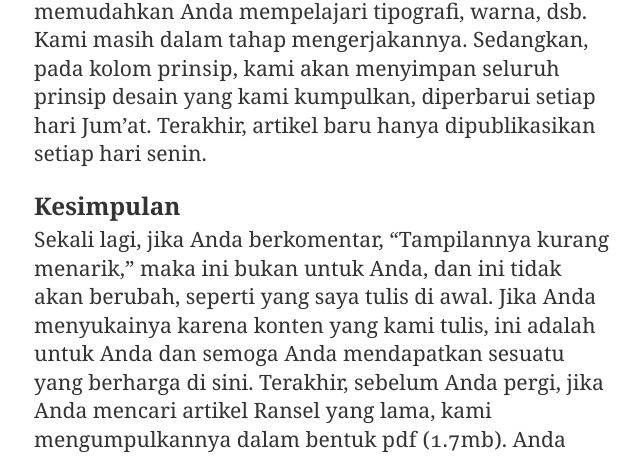
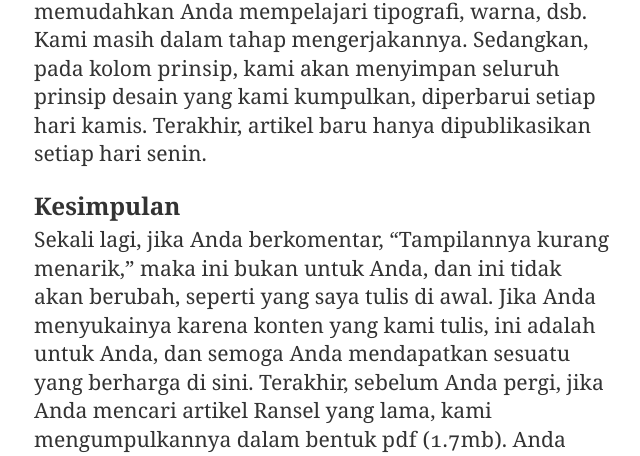
Before and after one commit to tertanda/ransel.github.io, a Jekyll site: the page built from artikel/_posts/2017-1-2-catatan-untuk-pembaca.md, in a window 1280 px wide and 900 px high, scrolled down 1509 px. Shown: the part 207-663 px from the top of the window, without its empty margins (316-956 px from the left). Built offline with Jekyll 4.4.1, drawn with Linux system fonts in a browser that asks for light colours.

Commit message:
Memperbarui / Catatan untuk Pembaca

```diff
--- a/artikel/_posts/2017-1-2-catatan-untuk-pembaca.md
+++ b/artikel/_posts/2017-1-2-catatan-untuk-pembaca.md
@@ -27,8 +27,8 @@ Saya ingin situs ini dapat dimuat secepat mungkin, bahkan dengan koneksi interne
 
 ## Pengetahuan dan Prinsip
 
-Ini adalah perpustakaan. Kami membuatnya untuk membantu Anda mempelajari dan memahami desain dengan lebih baik. Pada kolom <span class="smallcaps">BELAJAR</span>, kami ingin membuatnya seperti rak buku yang berisi konten untuk memudahkan Anda mempelajari tipografi, warna, dsb. Kami masih dalam tahap mengerjakannya. Sedangkan, pada kolom <span class="smallcaps">PRINSIP</span>, kami akan menyimpan seluruh prinsip desain yang kami kumpulkan, diperbarui setiap hari Jum'at. Terakhir, artikel baru hanya dipublikasikan setiap hari senin.
+Ini adalah perpustakaan. Kami membuatnya untuk membantu Anda mempelajari dan memahami desain dengan lebih baik. Pada kolom <span class="smallcaps">BELAJAR</span>, kami ingin membuatnya seperti rak buku yang berisi konten untuk memudahkan Anda mempelajari tipografi, warna, dsb. Kami masih dalam tahap mengerjakannya. Sedangkan, pada kolom <span class="smallcaps">PRINSIP</span>, kami akan menyimpan seluruh prinsip desain yang kami kumpulkan, diperbarui setiap hari kamis. Terakhir, artikel baru hanya dipublikasikan setiap hari senin.
 
 ### Kesimpulan
 
-Sekali lagi, jika Anda berkomentar, "Tampilannya kurang menarik," maka ini bukan untuk Anda, dan ini tidak akan berubah, seperti yang saya tulis di awal. Jika Anda menyukainya karena konten yang kami tulis, ini adalah untuk Anda dan semoga Anda mendapatkan sesuatu yang berharga di sini. Terakhir, sebelum Anda pergi, jika Anda mencari artikel Ransel yang lama, kami mengumpulkannya dalam bentuk <span class="smallcaps">PDF</span> (<span class="smallcaps">1.7MB</span>). Anda dapat <a href="https://www.dropbox.com/sh/j05oqxlwnwdkryz/AAC2IjGhc6vrIEQtWmCEqP4Va?dl=0" target="_blank" title="Artikel Ransel">mengunduhnya melalui Dropbox</a>.
+Sekali lagi, jika Anda berkomentar, "Tampilannya kurang menarik," maka ini bukan untuk Anda, dan ini tidak akan berubah, seperti yang saya tulis di awal. Jika Anda menyukainya karena konten yang kami tulis, ini adalah untuk Anda, dan semoga Anda mendapatkan sesuatu yang berharga di sini. Terakhir, sebelum Anda pergi, jika Anda mencari artikel Ransel yang lama, kami mengumpulkannya dalam bentuk <span class="smallcaps">PDF</span> (<span class="smallcaps">1.7MB</span>). Anda dapat <a href="https://www.dropbox.com/sh/j05oqxlwnwdkryz/AAC2IjGhc6vrIEQtWmCEqP4Va?dl=0" target="_blank" title="Artikel Ransel">mengunduhnya melalui Dropbox</a>.
```
